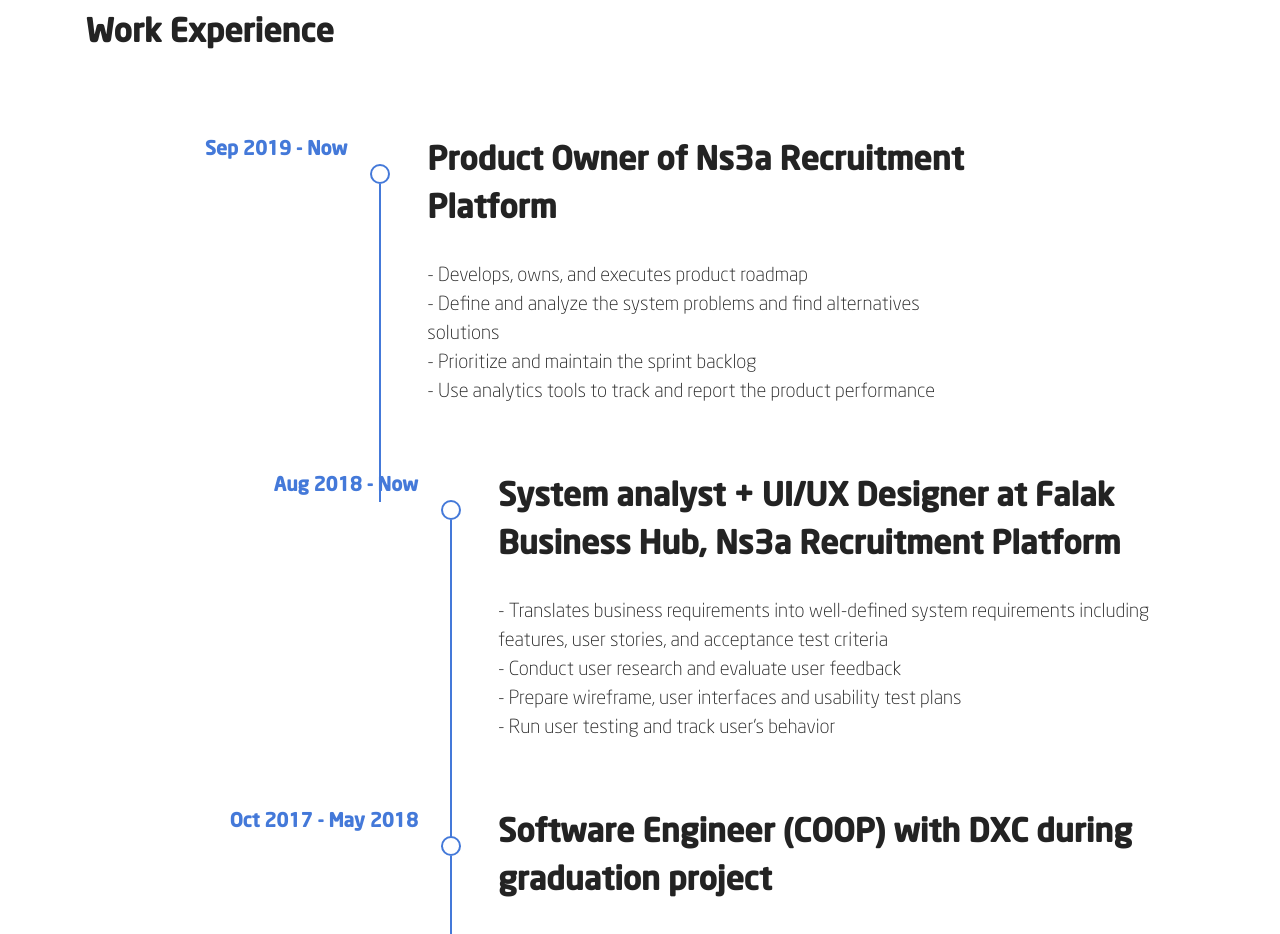
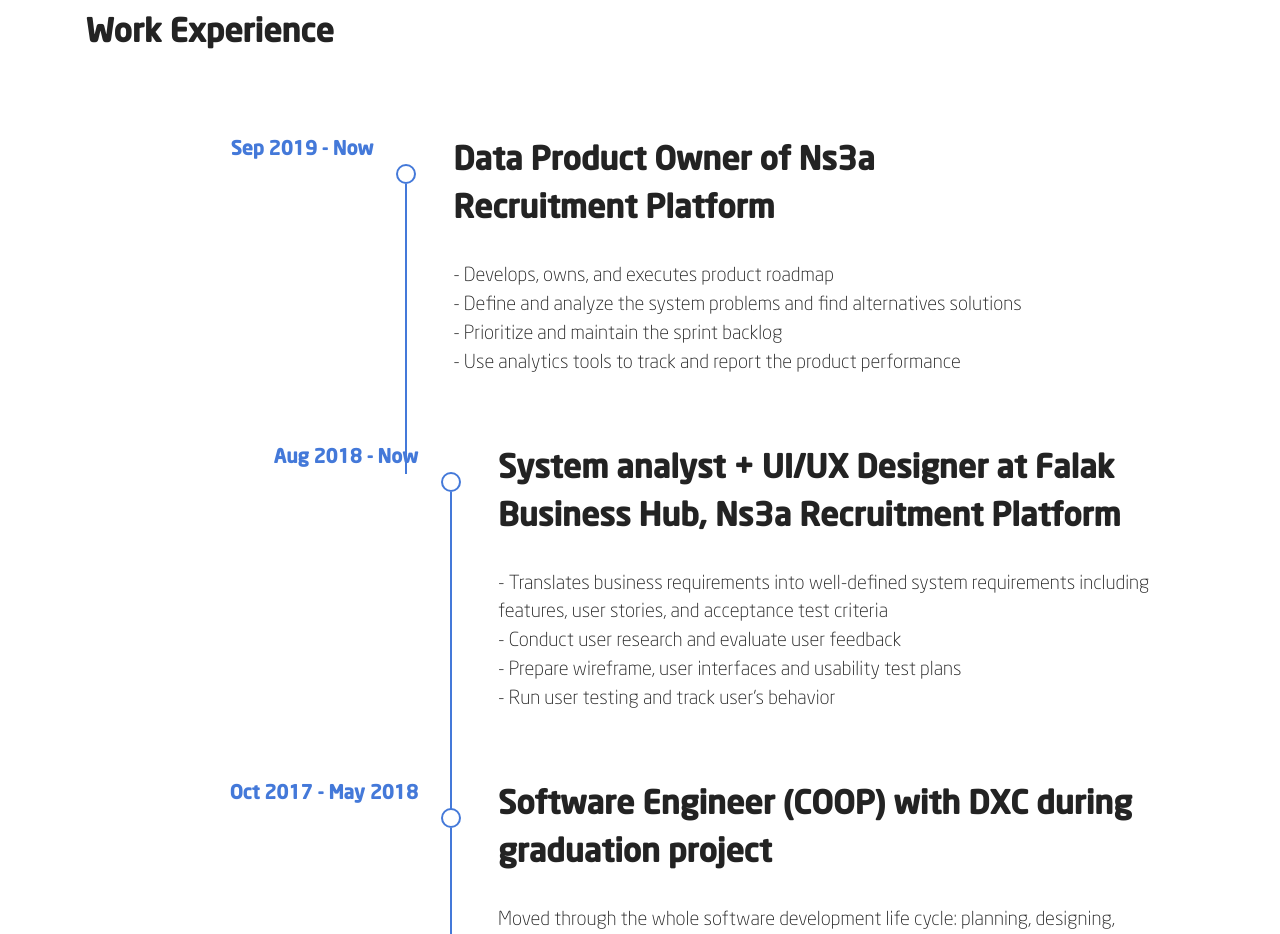
Before and after one commit to NoraAlhashmi/Noras-portfolio, a plain HTML site: page index.html in a window 1280 px wide. Shown: the part 1440-2374 px from the top of the page. Drawn offline with Linux system fonts and the light colour scheme; files whose address does not match are found by name.

Commit message:
Update index.html

```diff
--- a/index.html
+++ b/index.html
@@ -154,7 +154,7 @@
                 <span class="iconBackground"></span>
                 <div class="col-12 col-md-8">
                     <div class="timeline-text-content">
-                        <h4 class="mbr-timeline-title mb-4 mbr-fonts-style display-5"><strong>Product Owner of Ns3a Recruitment Platform</strong></h4>
+                        <h4 class="mbr-timeline-title mb-4 mbr-fonts-style display-5"><strong>Data Product Owner of Ns3a Recruitment Platform</strong></h4>
                       <!--  <div class="image-wrapper mb-4">
                             <img src="assets/images/logog-1392x392.png" alt="Mobirise" title="">
                         </div>-->
```
